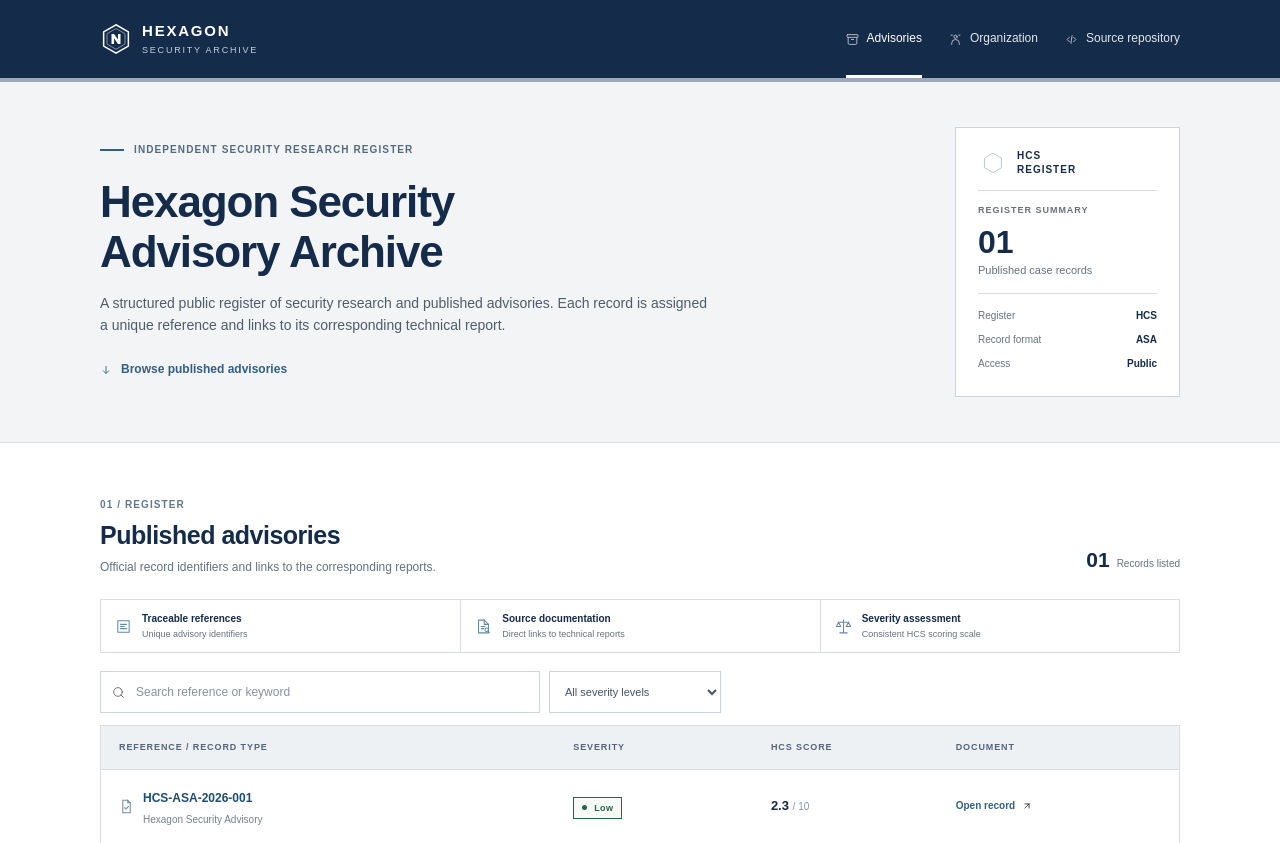
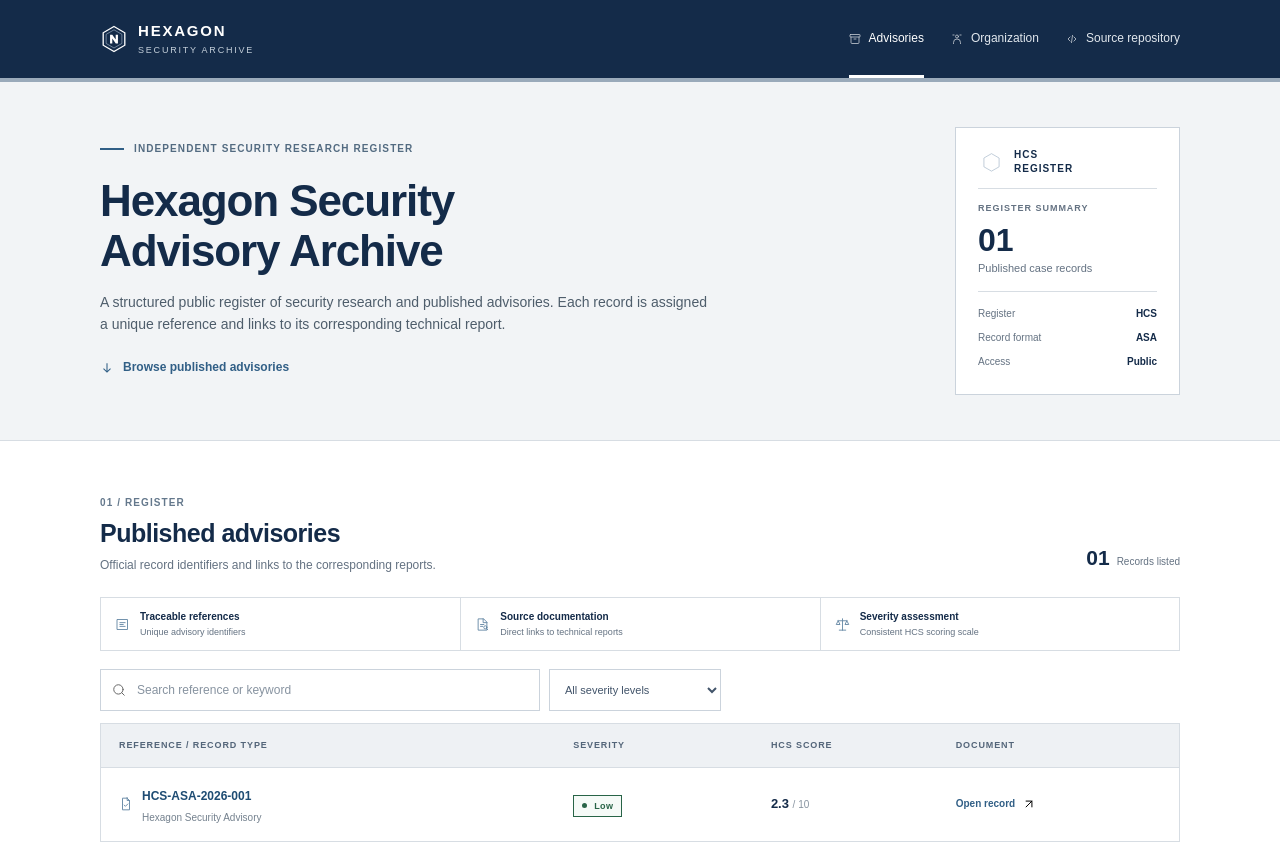
Before and after one commit to GotUrBack-Public/hexagon-security-archive, a plain HTML site: page index.html in a window 1280 px wide. Shown: the top 843 px of the page. Drawn offline with Linux system fonts and the light colour scheme.

Commit message:
Normalize SVG icon dimensions across the archive

```diff
--- a/assets/css/main.css
+++ b/assets/css/main.css
@@ -21,3 +21,42 @@
 .research-signals small{font-size:9px;color:var(--muted);margin-top:3px}
 @media(max-width:760px){.hero-inner{grid-template-columns:1fr;gap:22px}.research-signals{grid-template-columns:1fr}.research-signals>div+div{border-left:0;border-top:1px solid var(--line)}}
 @media(max-width:480px){.identity-mark{width:29px;height:29px}.main-nav img{width:15px;height:15px}.hero h1{font-size:34px}.aside-number{font-size:29px}.team-number{font-size:22px}}
+
+
+/* Final icon-size normalization: override intrinsic SVG dimensions everywhere. */
+img[src*="assets/icons/"]{
+  width:14px !important;
+  height:14px !important;
+  max-width:14px !important;
+  max-height:14px !important;
+  object-fit:contain;
+  flex:0 0 14px;
+}
+.identity img.identity-mark{
+  width:28px !important;height:28px !important;
+  max-width:28px !important;max-height:28px !important;
+  flex-basis:28px;
+}
+.seal-wrap img{
+  width:27px !important;height:27px !important;
+  max-width:27px !important;max-height:27px !important;
+  flex-basis:27px;
+}
+.main-nav img{
+  width:12px !important;height:12px !important;
+  max-width:12px !important;max-height:12px !important;
+  flex-basis:12px;
+}
+.research-signals img{
+  width:15px !important;height:15px !important;
+  max-width:15px !important;max-height:15px !important;
+  flex-basis:15px;
+}
+.case-cell>img,.detail-icon{
+  width:14px !important;height:14px !important;
+  max-width:14px !important;max-height:14px !important;
+  flex-basis:14px;
+}
+@media(max-width:480px){
+  .identity img.identity-mark{width:26px !important;height:26px !important;max-width:26px !important;max-height:26px !important;flex-basis:26px}
+}
```
